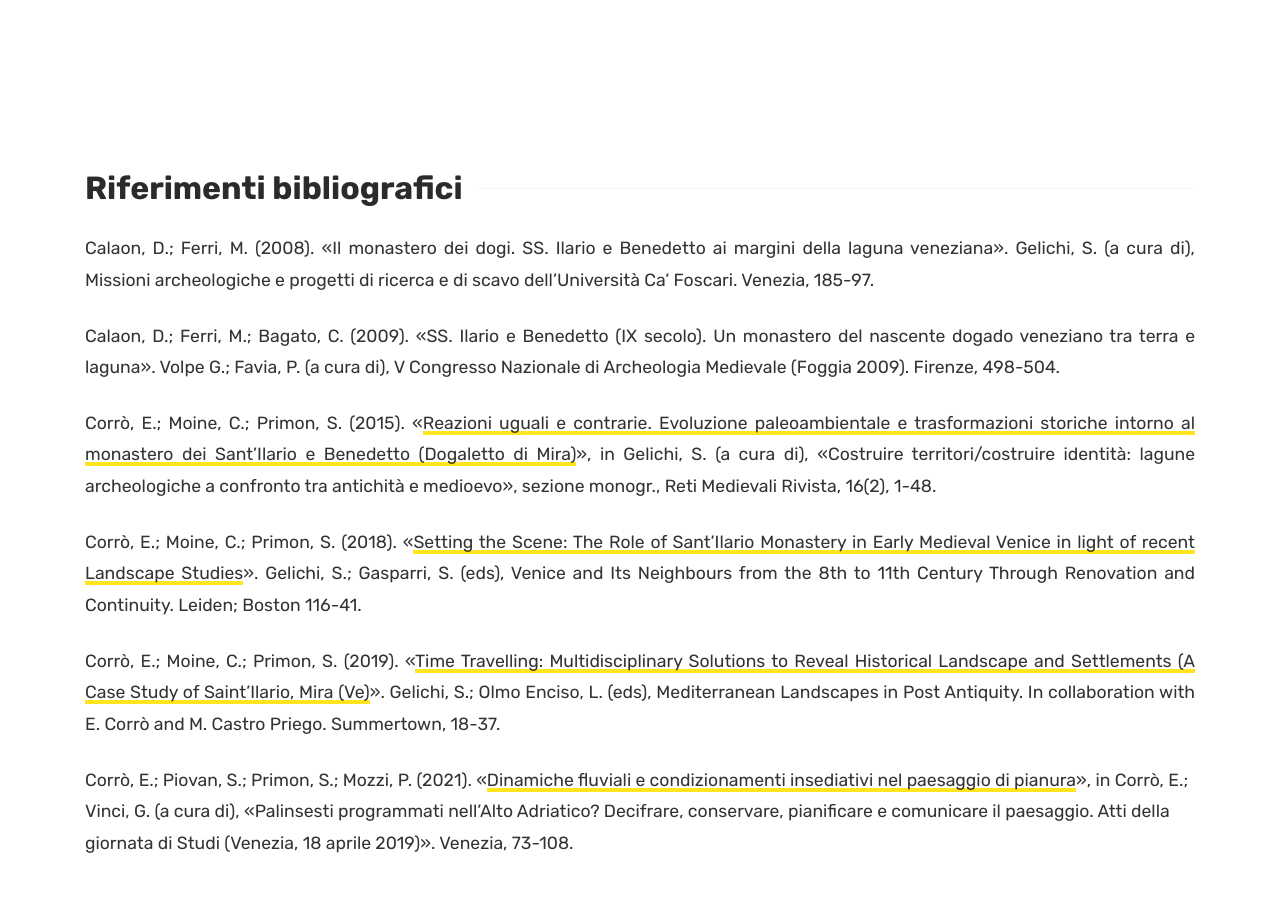
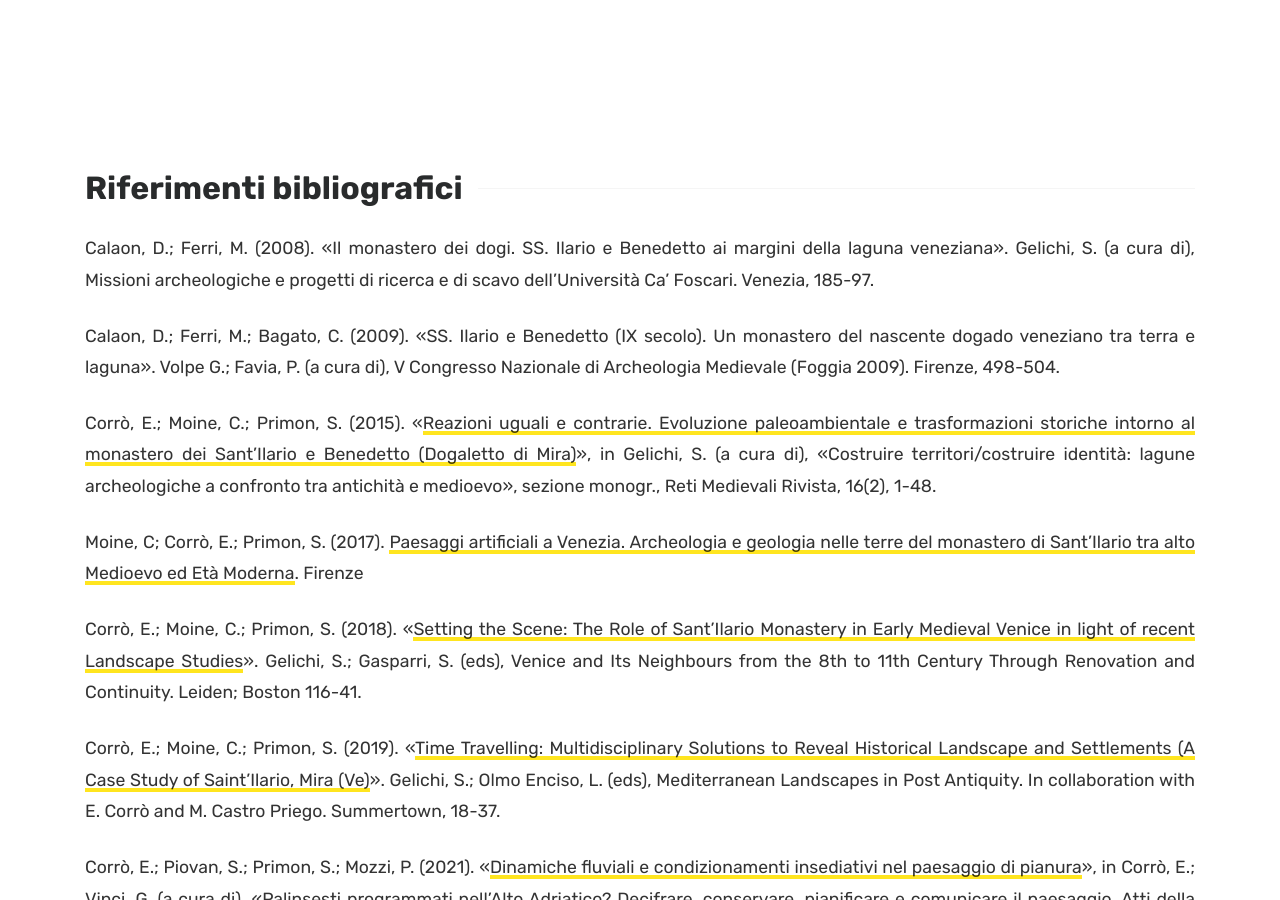
Before and after one commit to valrem93/SantIlarioeilBrenta_test, a Jekyll site: the page built from docs/access.md, in a window 1280 px wide and 900 px high. Built offline with Jekyll 4.4.1, drawn with Linux system fonts in a browser that asks for light colours; comment, search, counter and statistics services are not loaded.

Commit message:
Update access.md

```diff
--- a/docs/access.md
+++ b/docs/access.md
@@ -23,6 +23,9 @@ territori/costruire identità: lagune archeologiche a confronto tra antichità
 e medioevo», sezione monogr., Reti Medievali Rivista, 16(2), 1-48.
 {: style="text-align: justify"}
 
+Moine, C; Corrò, E.; Primon, S. (2017). [Paesaggi artificiali a Venezia. Archeologia e geologia nelle terre del monastero di Sant'Ilario tra alto Medioevo ed Età Moderna](https://www.insegnadelgiglio.it/prodotto/paesaggi-artificiali-a-venezia/). Firenze
+{: style="text-align: justify"}
+
 Corrò, E.; Moine, C.; Primon, S. (2018). «[Setting the Scene: The Role of Sant’Ilario
 Monastery in Early Medieval Venice in light of recent Landscape Studies](https://brill.com/view/book/edcoll/9789004353619/B9789004353619_007.xml)».
 Gelichi, S.; Gasparri, S. (eds), Venice and Its Neighbours from the 8th to 11th
@@ -38,3 +41,4 @@ Summertown, 18-37.
 
 Corrò, E.; Piovan, S.; Primon, S.; Mozzi, P. (2021). «[Dinamiche fluviali e condizionamenti insediativi nel paesaggio di pianura](https://edizionicafoscari.unive.it/it/edizioni4/libri/978-88-6969-480-6/)», in Corrò, E.; Vinci, G. (a cura di), «Palinsesti programmati nell’Alto Adriatico?
 Decifrare, conservare, pianificare e comunicare il paesaggio. Atti della giornata di Studi (Venezia, 18 aprile 2019)». Venezia, 73-108.
+{: style="text-align: justify"}
```
